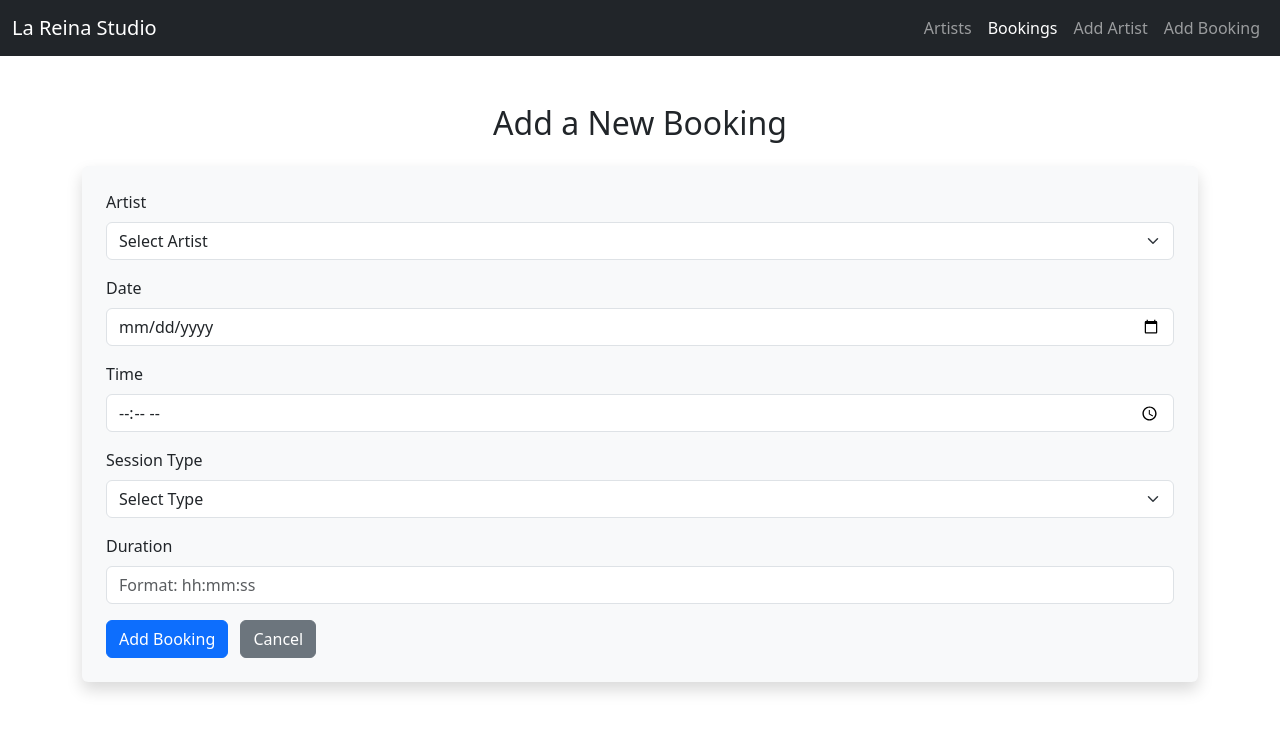
After one commit to unaizrahma1/La-Reina-Recording-and-video-Studio, a Django app: template la_reina_project/templates/add_booking.html in a window 1280 px wide. The commit adds this page. Shown: the top 732 px of the page. Run offline with Django 5.2, Linux system fonts and the light colour scheme; the template is opened without the code that fills it, so the values that code supplies are empty.

Commit message:
add booking template added

```diff
--- a/la_reina_project/templates/add_artist.html
+++ b/la_reina_project/templates/add_artist.html
@@ -25,7 +25,7 @@
         <li class="nav-item"><a class="nav-link" href="{% url 'artist_list' %}">Artists</a></li>
         <li class="nav-item"><a class="nav-link" href="">Bookings</a></li>
         <li class="nav-item"><a class="nav-link active" href="{% url 'add_artist' %}">Add Artist</a></li>
-        <li class="nav-item"><a class="nav-link" href="">Add Booking</a></li>
+        <li class="nav-item"><a class="nav-link" href="{% url 'add_booking' %}">Add Booking</a></li>
       </ul>
     </div>
   </div>
--- /dev/null
+++ b/la_reina_project/templates/add_booking.html
@@ -0,0 +1,98 @@
+{% load static %}
+<!DOCTYPE html>
+<html lang="en">
+<head>
+    <meta charset="UTF-8">
+    <title>Add Booking - La Reina Studio</title>
+    <meta name="viewport" content="width=device-width, initial-scale=1">
+    <!-- Bootstrap CSS -->
+    <link href="https://cdn.jsdelivr.net/npm/bootstrap@5.3.0/dist/css/bootstrap.min.css" rel="stylesheet">
+</head>
+<body class="index-page">
+
+<!-- Navbar -->
+<nav class="navbar navbar-expand-lg navbar-dark bg-dark">
+  <div class="container-fluid">
+    <a class="navbar-brand" href="{% url 'index' %}">La Reina Studio</a>
+    <button class="navbar-toggler" type="button" data-bs-toggle="collapse"
+            data-bs-target="#navbarNav" aria-controls="navbarNav" aria-expanded="false"
+            aria-label="Toggle navigation">
+      <span class="navbar-toggler-icon"></span>
+    </button>
+
+    <div class="collapse navbar-collapse" id="navbarNav">
+      <ul class="navbar-nav ms-auto">
+        <li class="nav-item">
+          <a class="nav-link" href="{% url 'artist_list' %}">Artists</a>
+        </li>
+        <li class="nav-item">
+          <a class="nav-link active" href="#">Bookings</a>
+        </li>
+        <li class="nav-item">
+          <a class="nav-link" href="{% url 'add_artist' %}">Add Artist</a>
+        </li>
+        <li class="nav-item">
+          <a class="nav-link" href="{% url 'add_booking' %}">Add Booking</a>
+        </li>
+      </ul>
+    </div>
+  </div>
+</nav>
+
+<!-- Booking Form -->
+<div class="container mt-5">
+    <h2 class="text-center mb-4">Add a New Booking</h2>
+
+    {% if messages %}
+        {% for message in messages %}
+            <div class="alert alert-{{ message.tags }}">{{ message }}</div>
+        {% endfor %}
+    {% endif %}
+
+    <form method="POST" class="shadow p-4 rounded bg-light">
+        {% csrf_token %}
+        <div class="mb-3">
+            <label class="form-label">Artist</label>
+            <select name="artist" class="form-select" required>
+                <option value="" disabled selected>Select Artist</option>
+                {% for artist in artists %}
+                    <option value="{{ artist.id }}">{{ artist.name }}</option>
+                {% endfor %}
+            </select>
+        </div>
+
+        <div class="mb-3">
+            <label class="form-label">Date</label>
+            <input type="date" name="date" class="form-control" required>
+        </div>
+
+        <div class="mb-3">
+            <label class="form-label">Time</label>
+            <input type="time" name="time" class="form-control" required>
+        </div>
+
+        <div class="mb-3">
+            <label class="form-label">Session Type</label>
+            <select name="session_type" class="form-select" required>
+                <option value="" disabled selected>Select Type</option>
+                <option value="Recording">Recording</option>
+                <option value="Mixing">Mixing</option>
+                <option value="Mastering">Mastering</option>
+                <option value="Practice">Practice</option>
+                <option value="Other">Other</option>
+            </select>
+        </div>
+
+        <div class="mb-3">
+            <label class="form-label">Duration</label>
+            <input type="text" name="duration" class="form-control" placeholder="Format: hh:mm:ss" required>
+        </div>
+
+        <button type="submit" class="btn btn-primary">Add Booking</button>
+        <a href="{% url 'index' %}" class="btn btn-secondary ms-2">Cancel</a>
+    </form>
+</div>
+
+<script src="https://cdn.jsdelivr.net/npm/bootstrap@5.3.0/dist/js/bootstrap.bundle.min.js"></script>
+</body>
+</html>
--- a/la_reina_project/templates/artist_list.html
+++ b/la_reina_project/templates/artist_list.html
@@ -33,7 +33,7 @@
           <a class="nav-link" href="{% url 'add_artist' %}">Add Artist</a>
         </li>
         <li class="nav-item">
-          <a class="nav-link" href="">Add Booking</a>
+          <a class="nav-link" href="{% url 'add_booking' %}">Add Booking</a>
         </li>
       </ul>
     </div>
--- a/la_reina_project/templates/index.html
+++ b/la_reina_project/templates/index.html
@@ -29,7 +29,7 @@
         <li class="nav-item"><a class="nav-link text-light" href="{% url 'artist_list' %}">Artists</a></li>
         <li class="nav-item"><a class="nav-link text-light" href="#">Bookings</a></li>
         <li class="nav-item"><a class="nav-link text-light" href="{% url 'add_artist' %}">Add Artist</a></li>
-        <li class="nav-item"><a class="nav-link text-light" href="#">Add Booking</a></li>
+        <li class="nav-item"><a class="nav-link text-light" href="{% url 'add_booking' %}">Add Booking</a></li>
       </ul>
     </div>
   </div>
--- a/la_reina_project/templates/update_artist.html
+++ b/la_reina_project/templates/update_artist.html
@@ -33,7 +33,7 @@
           <a class="nav-link" href="{% url 'add_artist' %}">Add Artist</a>
         </li>
         <li class="nav-item">
-          <a class="nav-link" href="">Add Booking</a>
+          <a class="nav-link" href="{% url 'add_booking' %}">Add Booking</a>
         </li>
       </ul>
     </div>
```
